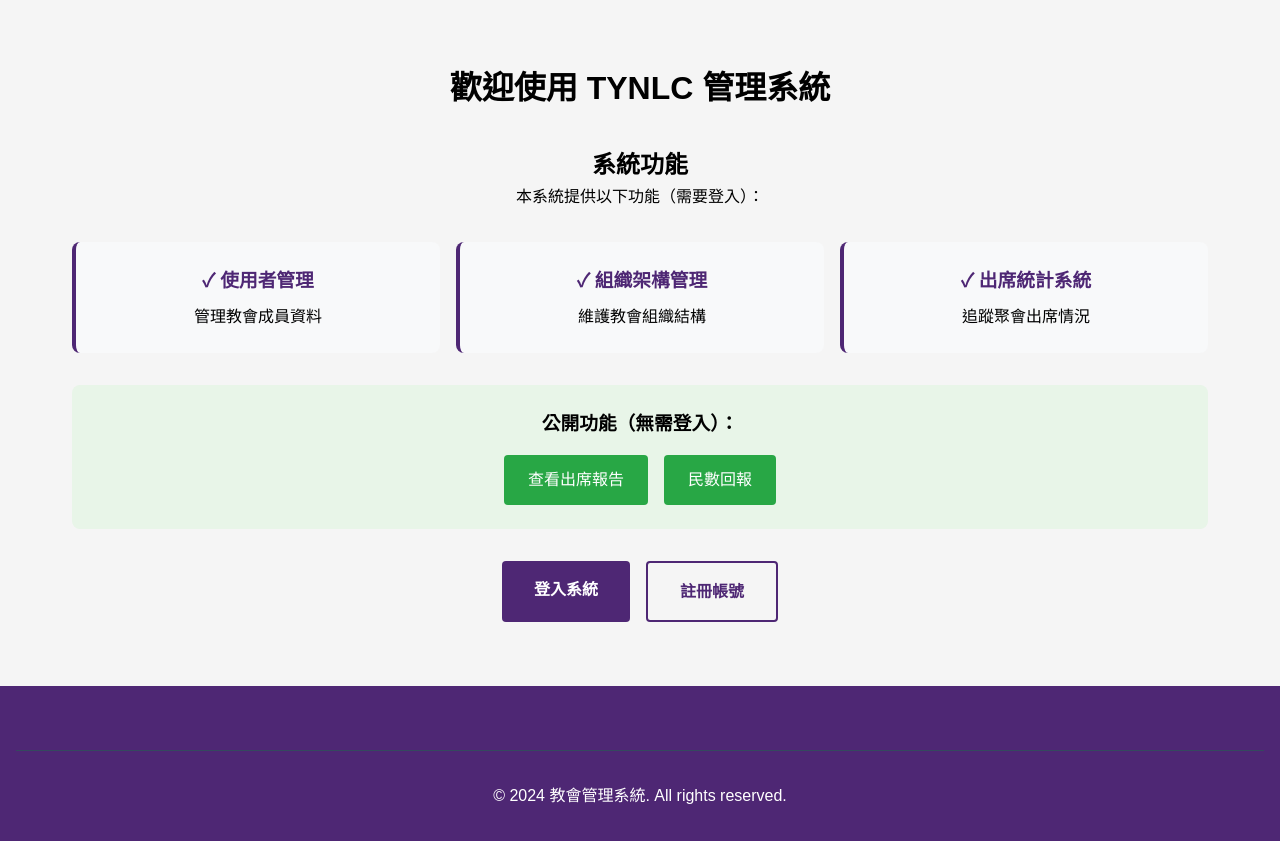
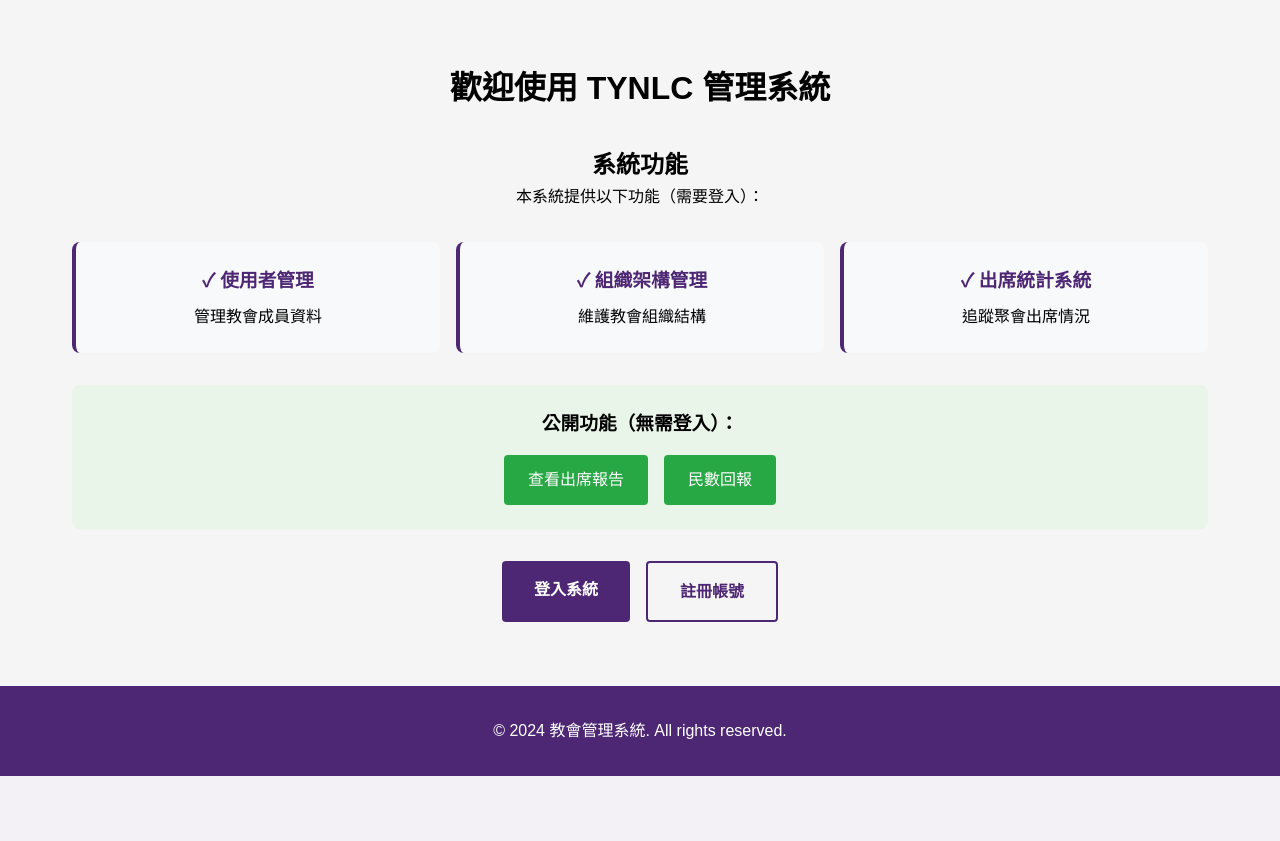
Before and after one commit to Orz3br4/NLC_Bot, a FastAPI app: page / in a window 1280 px wide. Shown: the part 75-916 px from the top of the page. After the commit the page ends 851 px from the top, so only its background shows below. Run offline with FastAPI, Linux system fonts and the light colour scheme.

Commit message:
Update style.css

```diff
--- a/user-service/src/assets/css/style.css
+++ b/user-service/src/assets/css/style.css
@@ -651,9 +651,6 @@ button:hover {
 
 .footer-bottom {
     text-align: center;
-    padding-top: 2rem;
-    margin-top: 2rem;
-    border-top: 1px solid #34495e;
 }
 
 /* RWD 樣式 */
```
